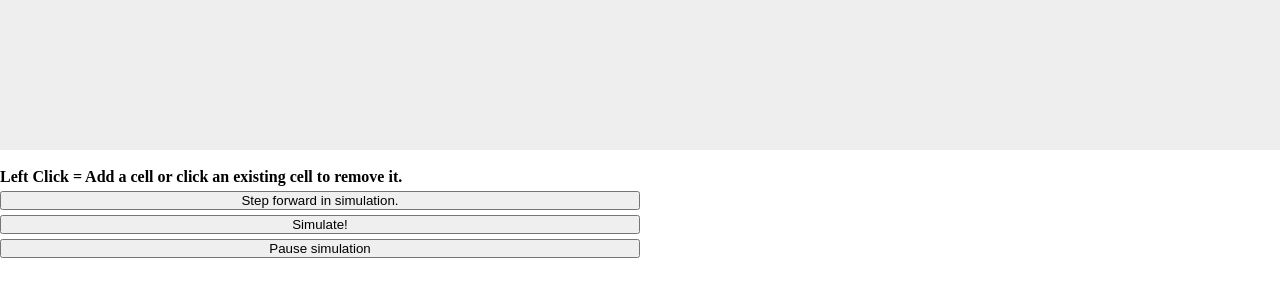
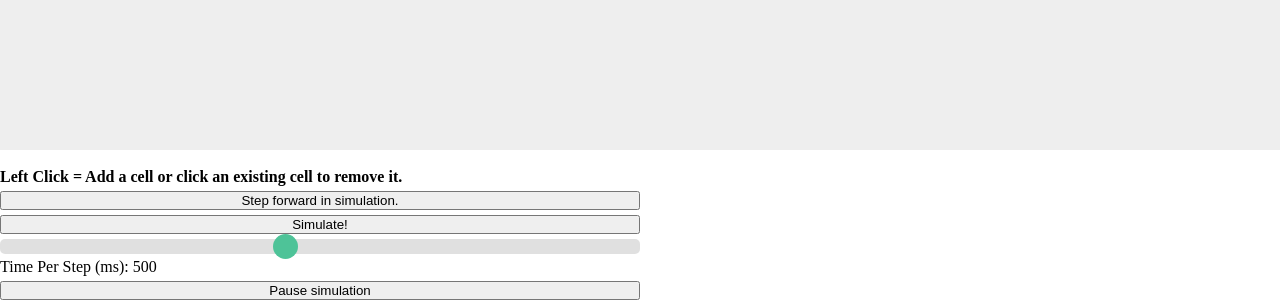
Before and after one commit to MinhyukShim/GOL, a plain HTML site: page index.html in a window 1280 px wide. Shown: the part 650-950 px from the top of the page. Before the commit the page ends 908 px from the top, so only its background shows below. Drawn offline with Linux system fonts and the light colour scheme.

Commit message:
added slider for timestep

```diff
--- a/index.html
+++ b/index.html
@@ -2,6 +2,7 @@
 <html>
 <head>
     <meta charset="utf-8" />
+    <link rel="stylesheet" href="main.css">
     <title>Conway's Game of Life</title>
     <style>
     	* { padding: 0; margin: 0; }
@@ -16,6 +17,10 @@
 <br>
 <button style="width: 50%;margin-top: 5px; align-self: center;" onclick="simulateStep()">Step forward in simulation.</button>
 <button style="width: 50%;margin-top: 5px; align-self: center;" onclick="continualSimulate()">Simulate!</button>
+<div class="slidecontainer">
+    <input type="range" min="100" max="1000" value="500" class="slider" id="myRange">
+    <p>Time Per Step (ms): <span id="demo"></span></p>
+  </div>
 <button style="width: 50%;margin-top: 5px; align-self: center;" onclick="pauseSim()">Pause simulation</button>
 <body onload="init()"></body>
 <script src="js/game.js">
--- a/js/game.js
+++ b/js/game.js
@@ -9,7 +9,19 @@ var yGridSize = canvas.height/size;
 var xGridSize = canvas.width/(size*2);
 var board;
 var simulateInterval;
+var slider = document.getElementById("myRange");
+var sliderValue = document.getElementById("demo");
+var simulating = false;
+sliderValue.innerHTML = slider.value;
 
+slider.oninput = function() {
+    sliderValue.innerHTML = this.value;
+  if(simulating){
+    pauseSim();
+    continualSimulate();
+  }
+}
+// Update the current slider value (each time you drag the slider handle)
 //board[y][x]; larger y = down; larger x = across.
 function init(){
 
@@ -56,10 +68,14 @@ function simulateStep(){
 }
 
 function continualSimulate(){
-    simulateInterval = setInterval(simulateStep,1000);
+    if(simulating==false){
+        simulating = true;
+        simulateInterval = setInterval(simulateStep,sliderValue.innerHTML);
+    }
 }
 
 function pauseSim(){
+    simulating= false;
     clearInterval(simulateInterval);
 }
 
--- /dev/null
+++ b/main.css
@@ -0,0 +1,38 @@
+.slidecontainer {
+    width: 100%;
+  }
+
+  .slider {
+    -webkit-appearance: none;
+    margin-top: 5px;
+    width: 50%;
+    height: 15px;
+    border-radius: 5px;
+    background: #d3d3d3;
+    outline: none;
+    opacity: 0.7;
+    -webkit-transition: .2s;
+    transition: opacity .2s;
+  }
+
+  .slider:hover {
+    opacity: 1;
+  }
+
+  .slider::-webkit-slider-thumb {
+    -webkit-appearance: none;
+    appearance: none;
+    width: 25px;
+    height: 25px;
+    border-radius: 50%;
+    background: #04AA6D;
+    cursor: pointer;
+  }
+
+  .slider::-moz-range-thumb {
+    width: 25px;
+    height: 25px;
+    border-radius: 50%;
+    background: #04AA6D;
+    cursor: pointer;
+  }
```
